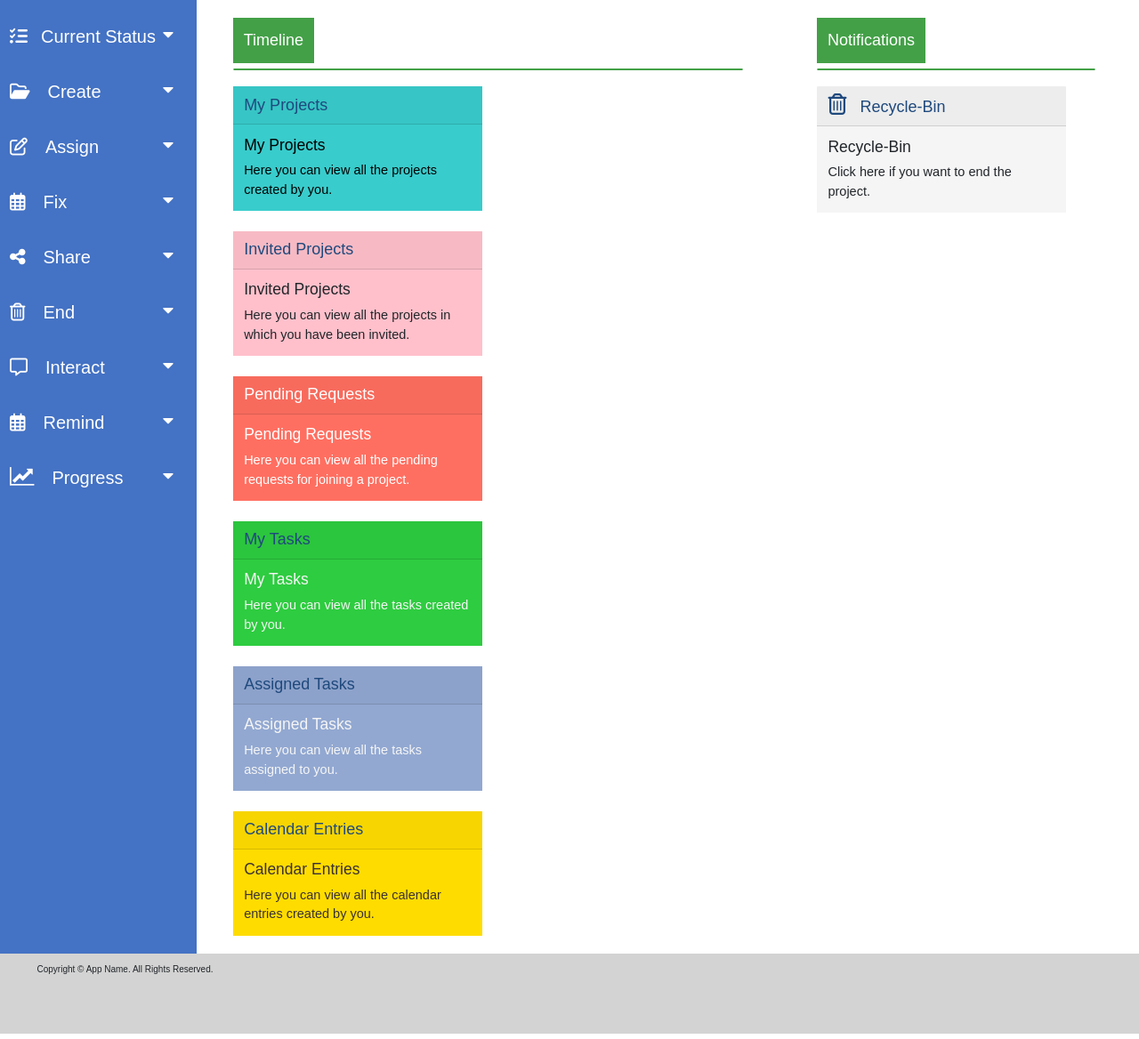
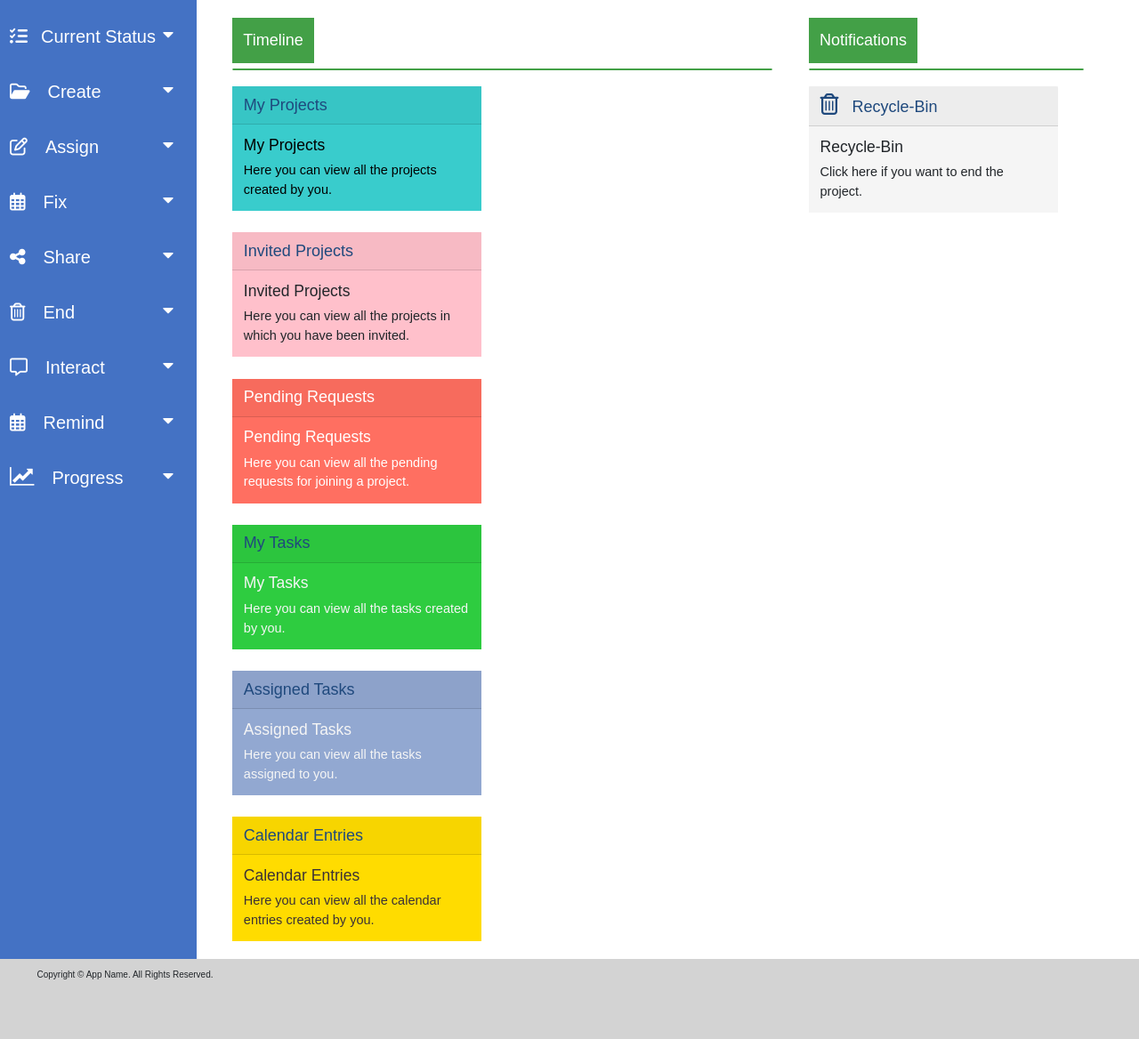
Before and after one commit to KLNarayana03/ResearchRealm, a PHP site: page /landingpage.php in a window 1280 px wide. Shown: the part 85-1253 px from the top of the page at 89% size. Run offline with PHP 8.4, Linux system fonts and the light colour scheme; the visitor is signed in with stand-in values (Sample User, id 1); data that the repository does not hold is empty; some libraries are stand-ins or nearby versions.

Commit message:
problem solved

```diff
--- a/final/landingpage.css
+++ b/final/landingpage.css
@@ -46,7 +46,7 @@
 .main{
   background-color: white;
   float: left;
-  width: 81.05%;
+  width: 80%;
   padding: 10px;
   height: auto; /* Should be removed. Only for demonstration */
 }
@@ -56,7 +56,7 @@
   margin-right: 2%;
   background-color: white;
   float: left;
-  width: 57%;
+  width: 61%;
   padding: 10px;
   height: auto;
 }
--- a/final/landingpage.php
+++ b/final/landingpage.php
@@ -394,7 +394,7 @@
 
   </div>
 
-<div class="main" id="main">
+<div class="main">
 <?php if(!isset($_SESSION['username'])): header("location: logout.php");?>
 
     <?php else: ?>
@@ -476,6 +476,7 @@
 <!-- maincolumn1 closes on next line-->
 </div>
 
+
 <div class="maincolumn2" id="maincolumn2">
 <button class="topbutton">Notifications</button>
 <hr class="new1">
@@ -494,7 +495,13 @@
 <!-- maincolumn2 closes on next line-->
 </div>
 
+
 </div>
+
+
+
+
+
 
 
 
```
